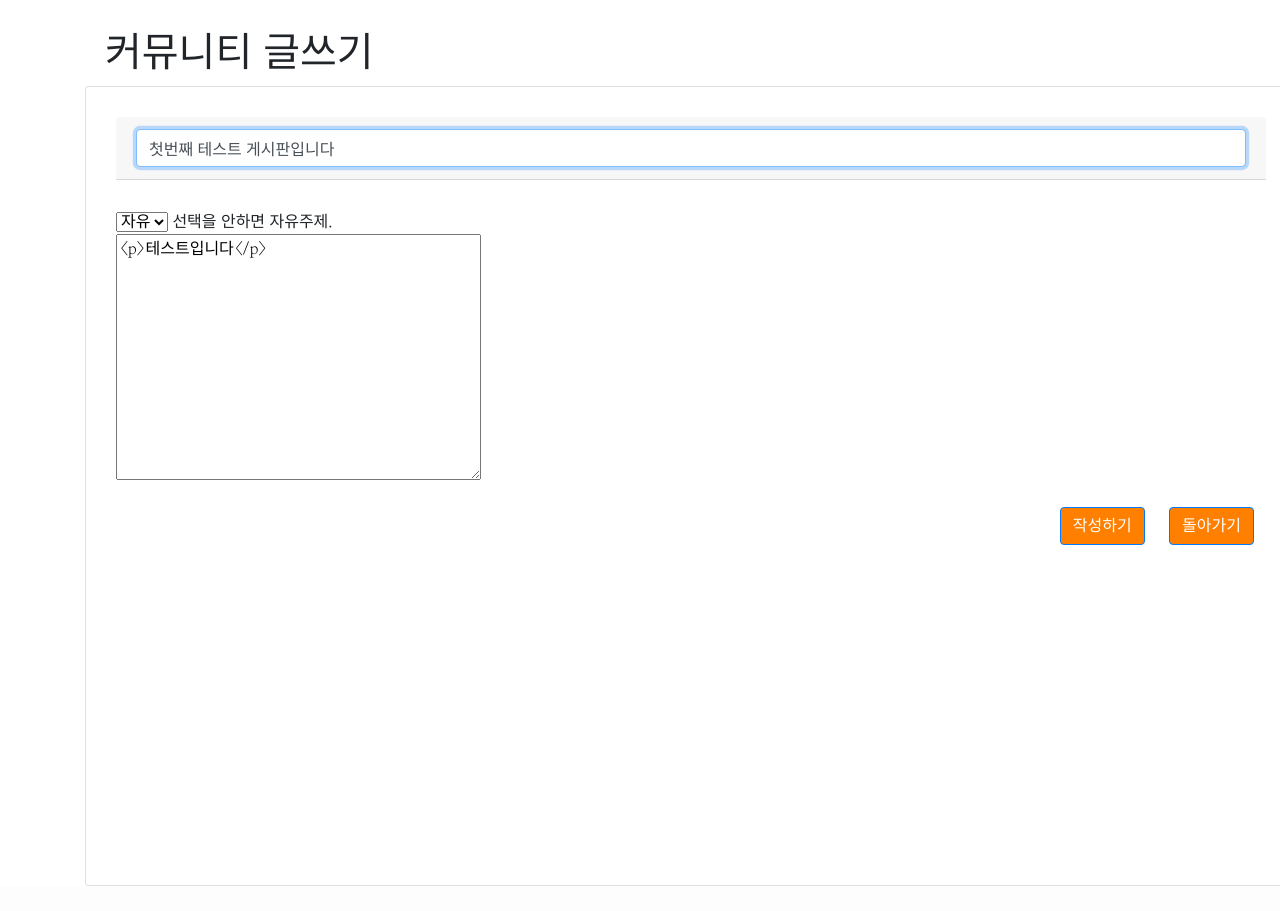
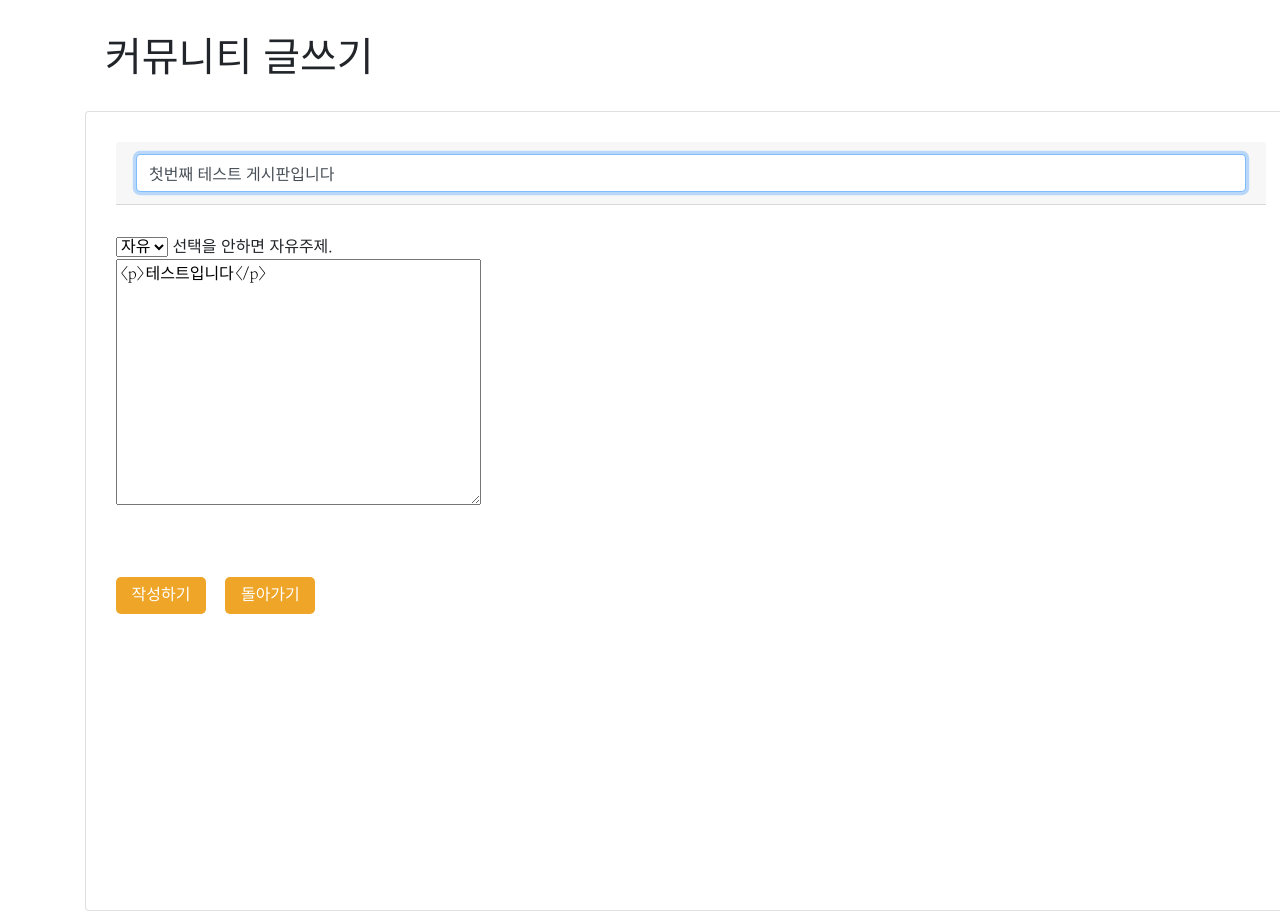
Before and after one commit to hkp1030/Stock_price_analysis_web, a Django app: page /board/1/edit/ in a window 1280 px wide. Shown: the part 66-977 px from the top of the page. Before the commit the page ends 952 px from the top, so only its background shows below. Run offline with Django 3.2, Linux system fonts and the light colour scheme; a user stored in the database is signed in; data comes from the database, SQL or seed files in the repository; both versions use the stored data as it was after the commit; parts of the project's set-up code (start-up, migrations or seed data) failed here and were passed over; some libraries are stand-ins or nearby versions.

Commit message:
게시판 글쓰기 버튼 수정

```diff
--- a/templates/board/board_write.html
+++ b/templates/board/board_write.html
@@ -14,12 +14,40 @@
 
 
     {% endblock %}
+
+    <style type="text/css">
+
+        .btn-group {
+            margin-top: 20px;
+            margin-bottom: 70px;
+            position: relative;
+
+        }
+        .l-btn {
+            margin-right: 20px;
+            float: right;
+        }
+
+        .btn-ch {
+            width: 90px;
+            border: 0;
+            cursor: pointer;
+            color: #fff;
+            background-color: #eea528;
+            border-radius: 5px;
+            width:70px;
+            line-height:35px;
+            text-align:center;
+            font-weight:500;
+        }
+
+    </style>
 </head>
-<body>
+<body style="overflow: auto;">
 {% include "navi.html" %}
 
 <div class="container">
-<h1 style="padding-top:30px;padding-left:20px">커뮤니티 글쓰기</h1>
+<h1 style="padding-top:35px;padding-left:20px; padding-bottom: 20px;">커뮤니티 글쓰기</h1>
     <form action="" method="POST">
         {% csrf_token %}
         <div class="card" style="width:1200px;height:800px;  padding:30px;">
@@ -43,10 +71,13 @@
             <div>
                 {{ form.contents }}
             </div>
-            <div style="text-align:right;">
-                <button type="submit"style="margin:20px; background-color:#ff7f00" id="write" class="btn btn-primary">작성하기</button>
-                <button type="button" class="btn btn-primary" style="background-color:#ff7f00" onclick="location.href='/board/list'">돌아가기</button>
+            <div class="btn-group" style="margin-top: 65px; margin-bottom: 50px; position: relative;">
+            <div class="l-btn" style="margin-right: 20px; float: right;">
+                <button type="submit" class="btn-ch" style="margin-right: 15px; width: 90px;" id="write">작성하기</button>
+                <button type="button" class="btn-ch" style="width: 90px;" onclick="location.href='/board/list'">돌아가기</button>
             </div>
+            </div>
+            <br>
 
         </div>
 
```
Also changed, not shown: db.sqlite3.
